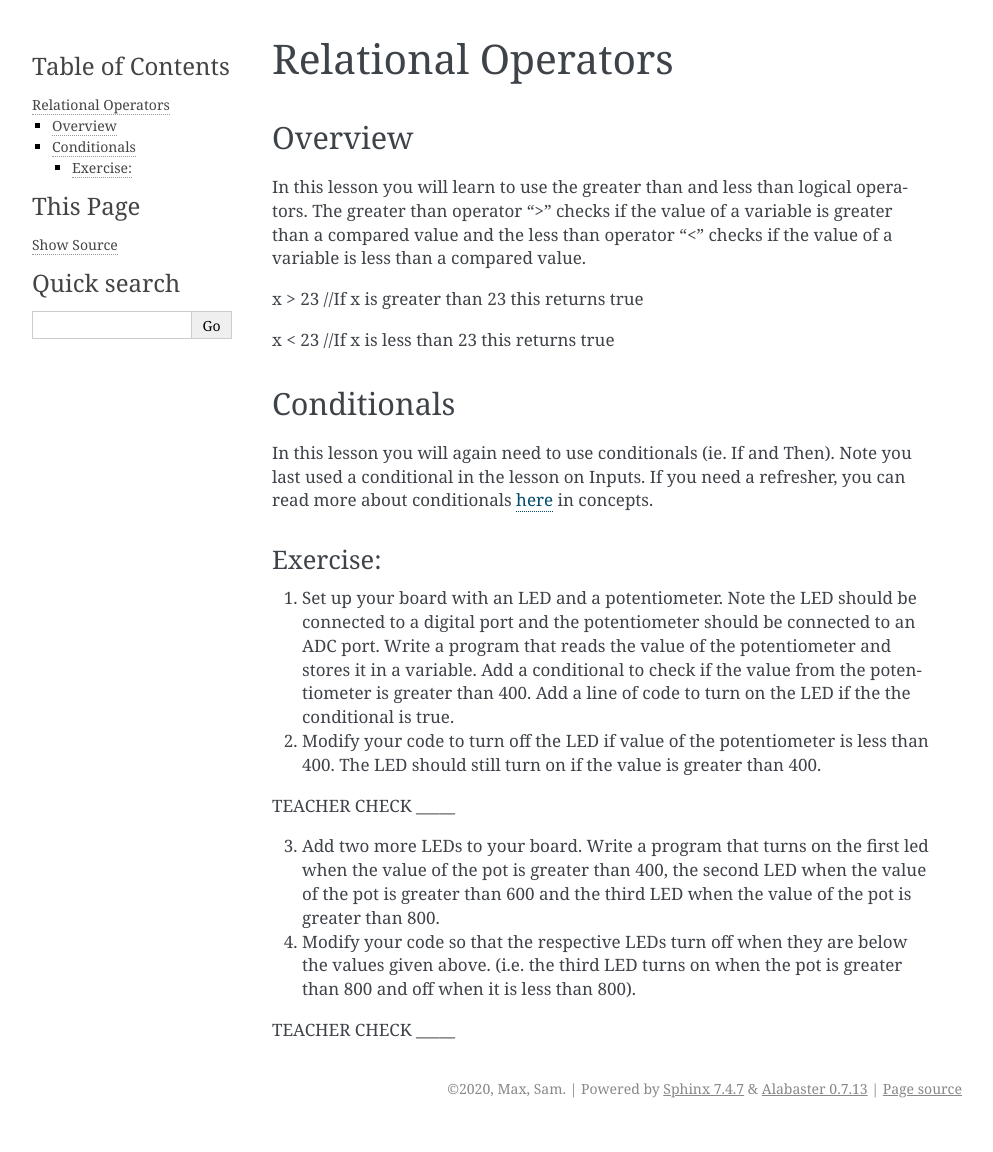
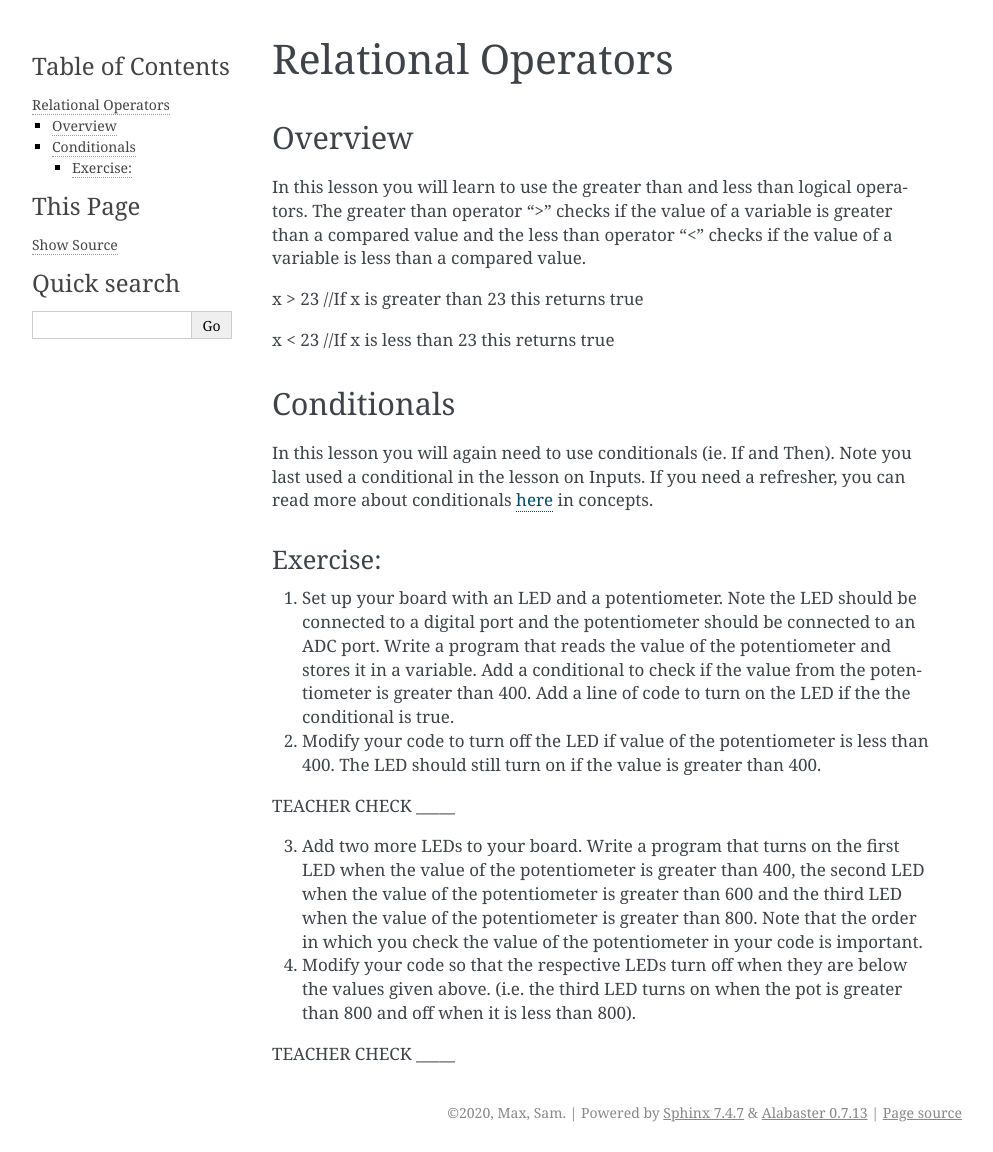
Before and after one commit to maxtkc/mvths-wiki, a Sphinx documentation site: the page built from docs/022-relational-operators.rst, in a window 1280 px wide. Shown: the whole page, without its empty margins (148-1141 px from the left). Built offline with Sphinx 7.4.7, drawn with Linux system fonts in a browser that asks for light colours; before the commit the page ends 1128 px from its top, so only the background shows below that.

Commit message:
Update 022-relational-operators.rst

```diff
--- a/docs/022-relational-operators.rst
+++ b/docs/022-relational-operators.rst
@@ -36,9 +36,11 @@ Exercise:
 TEACHER CHECK \_\_\_\_\_
 
 3. Add two more LEDs to your board. Write a program that turns on the
-   first led when the value of the pot is greater than 400, the second
-   LED when the value of the pot is greater than 600 and the third LED
-   when the value of the pot is greater than 800.
+   first LED when the value of the potentiometer is greater than 400, the second
+   LED when the value of the potentiometer is greater than 600 and the third LED
+   when the value of the potentiometer is greater than 800. Note that the order in which you check the value of
+   the potentiometer in your code is important.
+
 4. Modify your code so that the respective LEDs turn off when they are
    below the values given above. (i.e. the third LED turns on when the
    pot is greater than 800 and off when it is less than 800).
```
